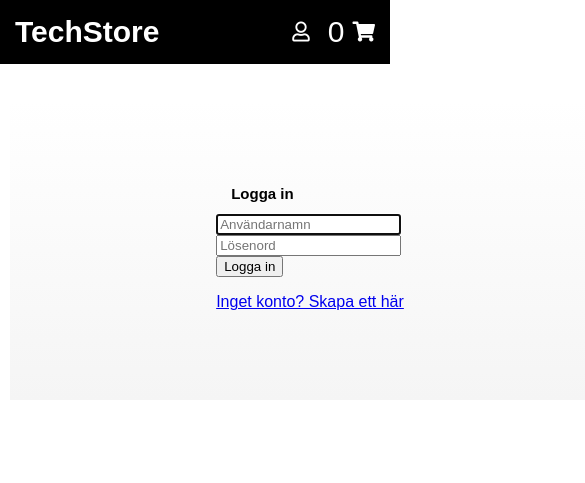
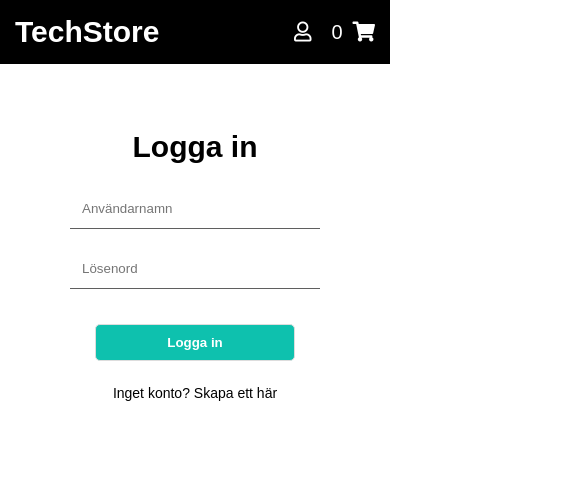
Before and after one commit to totaldekadens/TechStore, a plain HTML site: page mypage.html in a window 390 px wide. Shown: the top 483 px of the page, 585 px wide, since content can reach past the window. Drawn offline with Linux system fonts and the light colour scheme.

Commit message:
Changes CSS on all pages and fixed style for form on my page and the responsiviness

```diff
--- a/css/cart.css
+++ b/css/cart.css
@@ -42,13 +42,18 @@ header {
     justify-content: center;
     align-items: center;
     margin-right: 30px;
-    font-size: 43px;
-    gap: 8px;
+    font-size: 35px;
+    gap: 10px;
 }
 
 .myPage {
     font-size: 30px;
     margin-right: 30px;
+}
+
+#qty {
+    margin-right: 10px;
+    font-size: 40px;
 }
 
 .cart {
@@ -98,7 +103,7 @@ main {
     flex-direction: column;
     justify-content: flex-start;
     align-items: center;
-    margin-top: 10px;
+    margin-top: 5px;
     padding-top: 5px;
     padding-left: 15px;
     padding-right: 15px;
@@ -110,7 +115,7 @@ main {
 }
 
 .containerAddedItem:hover{
-    transform: scale(1.03);
+    transform: scale(1.05);
 }
 
 .imageContainer {
@@ -133,7 +138,7 @@ h2 {
 
 h3 {
     margin: 0px;
-    font-size: 13px;
+    font-size: 14px;
 }
 
 .buttonContainer {
@@ -141,7 +146,7 @@ h3 {
     height: 31px;
     font-size: 14px;
     margin-top: 17px;
-    border-radius: 7px;
+    border-radius: 10px;
     background-color: rgb(228, 80, 81);
     justify-content: center;
     align-items: center;
@@ -166,20 +171,20 @@ h3 {
 }
 
 .totalPrice {
-    margin-top: 30px;
-    font-size: 18px;
+    margin-top: 20px;
+    font-size: 16px;
 }
 
 .buttonCompletePurchase {
-    width:190px;
+    width: 200px;
     height: 40px;
     background-color: #5391fe;
     justify-content: center;
     align-items: center;
-    border-radius: 7px;
+    border-radius: 10px;
     display: flex;
     font-size: 16px;
-    margin-top: 35px;
+    margin-top: 25px;
     color: white;
 }
 
@@ -207,7 +212,7 @@ h3 {
 }
 
 
-@media screen and (max-width: 700px) {
+@media screen and (max-width: 600px) {
     .title {
         font-size: 20px;
     }
@@ -216,98 +221,24 @@ h3 {
         font-size: 25px;
     }
 
-.cartAndQty {
-    font-size: 37px;
-    gap: 8px;
+    .qty {
+        font-size: 35px;
     }
 
     .cart {
         font-size: 25px;
     }
-
-.containerAddedItem {
-    height: 185px;
-    padding-left: 10px;
-    padding-right: 10px;
     }
 
-.imageContainer {
-    width: 60px;
-    margin-bottom: 3px;
-}
-
-h2 {
-    font-size: 18px;
-}
-
-h3 {
-    font-size: 10px;
-}
-
-.totalPrice {
-   font-size: 15px;
-   margin-top: 20px;
-}
-
-.buttonContainer {
-    width: 60px;
-    height: 20px;
-    margin-top: 8px;
-    font-size: 8px;
-    border-radius: 5px;
-
-}
-
-.trashIcon {
-    margin-right: 5px;
-    font-size: 7px;
-}
-
-h4 {
-    font-size: 10px;
-}
-
-.titleContainer {
-    margin-top: 90px;
-}
-
-.cartTitle {
-    font-size: 35px;
-}
-
-.cartIcon {
-    font-size: 30px;
-}
-
-.buttonCompletePurchase {
-    margin-top: 27px;
-    width: 170px;
-    height: 40px;
-}
-
-
-.divComplete {
-    margin-right: 10px;
-}
-
-}
-
-@media screen and (max-width: 480px) {
+    @media screen and (max-width: 520px) {
 
     .cartAndQty {
         margin-right: 15px;
-    font-size: 30px;
-    gap: 8px;
     }
 
     .title {
         font-size: 15px;
         margin-left: 15px;
-}
-
-.title h1 {
-    margin-top: 15px;
-    margin-bottom: 15px;
     }
 
     .myPage {
@@ -323,49 +254,53 @@ h4 {
         font-size: 20px;
     }
 
-.titleContainer {
-    margin-top: 70px;
-    margin-bottom: 10px;
+    .logOut {
+        font-size: 11px;
+        margin-right: 0px;
+    }
     }
 
-.cartTitle {
-    font-size: 20px;
+    @media screen and (max-width: 480px) {
+
+    .cartAndQty {
+        margin-right: 15px;
     }
 
-.cartIcon {
-    font-size: 20px;
+    .title {
+        font-size: 15px;
+        margin-left: 15px;
     }
 
 
-.buttonCompletePurchase {
-    width:170px;
-    height: 40px;
-    font-size: 15px;
-    margin-top: 35px;
+    .myPage {
+        font-size: 20px;
+        margin-right: 10px;
     }
 
-.divComplete {
-    font-size: 18px;
+    .qty {
+        font-size: 30px;
+    }
+
+    .cart {
+        font-size: 20px;
     }
 
     .logOut {
         font-size: 11px;
         margin-right: 0px;
     }
-
     }
 
     @media screen and (max-width: 320px) {
 
     .cartAndQty {
         margin-right: 10px;
-    font-size: 25px;
-    gap: 5px;
     }
 
     .title {
         font-size: 13px;
         margin-left: 10px;
+
     }
 
     .myPage {
@@ -385,5 +320,4 @@ h4 {
     .logOut {
         font-size: 10px;
     }
-
     }
--- a/css/mypage.css
+++ b/css/mypage.css
@@ -43,13 +43,18 @@ header {
     justify-content: center;
     align-items: center;
     margin-right: 30px;
-    font-size: 43px;
-    gap: 8px;
+    font-size: 35px;
+    gap: 10px;
 }
 
 .myPage {
     font-size: 30px;
     margin-right: 30px;
+}
+
+#qty {
+    margin-right: 0px;
+    font-size: 40px;
 }
 
 .cart {
@@ -58,7 +63,6 @@ header {
 
 main {
     margin-top: 0px;
-    margin-bottom: 50px;
     display: flex;
     flex-direction: column;
     justify-content: center;
@@ -67,17 +71,8 @@ main {
     padding-bottom: 30px;
     padding-left: 10px;
     padding-right: 10px;
-}
 
-.container {
-    display: flex;
-    flex-direction: column;
-    align-items: center;
-    justify-content: center;
-    margin-top: 100px;
-    background-image: linear-gradient(white, whitesmoke);
-    width: 600px;
-    height: 300px;
+    background-color: rgb(226, 226, 226);
 }
 
 .hidden {
@@ -94,9 +89,122 @@ main {
     margin-top: 100px;
 }
 
+.container {
+    display: flex;
+    justify-content: center;
+    align-items: center;
+    text-align: center;
+    height: 100vh;
+    margin-top: 40px
+}
+
+.h1 {
+    font-size: 30px;
+}
 
 
-@media screen and (max-width: 700px) {
+.form {
+    width: 400px;
+    height: 400px;
+    border-radius: 7px;
+    background-color: white;
+    margin: 10px;
+    padding-top: 35px;
+    padding-left: 50px;
+    padding-right: 50px;
+    text-align: center;
+}
+
+input {
+    display: flex;
+    justify-content: center;
+    align-items: center;
+    width: 100%;
+    margin-top: 15px;
+    margin-bottom: 20px;
+    padding: 12px;
+    border: none;
+    border-bottom: 1.5px solid rgb(95, 95, 95);
+    transition: 0.2s border-color 0.2s;
+    outline: none;
+}
+   /* box-sizing: border-box;
+    border-radius: 5px;
+    outline: none;
+    border: 1px solid #dddddd;
+    background:#eeeeee;
+    transition: 0.2s border-color 0.2s;
+}
+
+input:focus {
+    border-color: grey;
+    background: white;
+}
+*/
+
+.button {
+    width: 80%;
+    margin-top: 15px;
+    padding: 10px;
+    box-sizing: border-box;
+    border-radius: 5px;
+    outline: none;
+    border: 1px solid #dddddd;
+    outline: none;
+    background: rgb(14, 193, 174);
+    transition: 0.2s border-color 0.2s;
+    cursor:pointer;
+
+    color: white;
+    font-weight: bold;
+}
+
+.buttonCA {
+    width: 80%;
+    margin-top: 15px;
+    padding: 10px;
+    box-sizing: border-box;
+    border-radius: 5px;
+    outline: none;
+    border: 1px solid #dddddd;
+    outline: none;
+    background: rgb(14, 193, 174);
+    transition: 0.2s border-color 0.2s;
+    cursor:pointer;
+
+    color: white;
+    font-weight: bold;
+}
+
+.buttonCA:hover {
+    background-color: rgb(41, 146, 136);
+}
+
+.button:hover {
+    background-color: rgb(41, 146, 136);
+}
+
+.noAccountLink {
+    color: black;
+    cursor:pointer;
+}
+
+.noAccountLink:hover {
+    color: blue;
+}
+
+a:link {
+    text-decoration: none;
+  }
+
+
+.formText {
+    font-size: 14px;
+    padding-top: 10px;
+}
+
+
+@media screen and (max-width: 600px) {
     .title {
         font-size: 20px;
     }
@@ -105,24 +213,34 @@ main {
         font-size: 25px;
     }
 
-.cartAndQty {
-    font-size: 37px;
-    gap: 8px;
+    #qty {
+        font-size: 35px;
     }
 
     .cart {
         font-size: 25px;
+
+    }
+    .form {
+        margin-top: 30px;
+        width: 100%;
+        height: 100%;
     }
 
-
+    .container {
+        width: 100%;
+        height: 100%;
     }
 
-@media screen and (max-width: 480px) {
+    main {
+        background-color: white;
+    }
+}
+
+    @media screen and (max-width: 520px) {
 
     .cartAndQty {
         margin-right: 15px;
-    font-size: 30px;
-    gap: 8px;
     }
 
     .title {
@@ -130,18 +248,13 @@ main {
         margin-left: 15px;
     }
 
-.title h1 {
-    margin-top: 15px;
-    margin-bottom: 15px;
-}
-
     .myPage {
         font-size: 20px;
         margin-right: 10px;
     }
 
-.qty {
-    font-size: 30px;
+    #qty {
+        font-size: 20px;
     }
 
     .cart {
@@ -153,14 +266,40 @@ main {
         margin-right: 0px;
 }
 
+    @media screen and (max-width: 480px) {
+
+    .cartAndQty {
+        margin-right: 15px;
+    }
+
+    .title {
+        font-size: 15px;
+        margin-left: 15px;
+    }
+
+    .myPage {
+        font-size: 20px;
+        margin-right: 10px;
+    }
+
+    #qty {
+        font-size: 20px;
+    }
+
+    .cart {
+        font-size: 20px;
+    }
+
+    .logOut {
+        font-size: 11px;
+        margin-right: 0px;
+    }
 }
 
     @media screen and (max-width: 320px) {
 
     .cartAndQty {
         margin-right: 10px;
-    font-size: 25px;
-    gap: 5px;
     }
 
     .title {
@@ -174,16 +313,15 @@ main {
         margin-right: 10px;
     }
 
-.qty {
-    font-size: 28px;
+    #qty {
+        font-size: 18px;
     }
 
     .cart {
-    font-size: 18px;
+        font-size: 20px;
     }
 
     .logOut {
         font-size: 10px;
     }
-
 }
--- a/css/style.css
+++ b/css/style.css
@@ -27,6 +27,7 @@ header {
 .title {
     margin-left: 30px;
     font-size: 20px;
+    padding: 0px
 }
 
 .title a {
@@ -50,7 +51,7 @@ header {
     margin-right: 30px;
 }
 
-.qty {
+#qty {
     margin-right: 10px;
     font-size: 40px;
 }
@@ -86,6 +87,10 @@ main {
     width: 150px;
 }
 
+.productImg:hover{
+    transform: scale(1.05);
+}
+
 h1 {
  margin-bottom: 0px;
 }
@@ -103,6 +108,7 @@ h2,h3 {
     width: 250px;
     height: 40px;
     margin-bottom: 80px;
+    margin-top: 5px;
 
     background-color: #5391fe;
     border: none;
@@ -150,14 +156,42 @@ h2,h3 {
 
 @media screen and (max-width: 520px) {
 
-h1,h2 {
+    .cartAndQty {
+        margin-right: 15px;
+    }
+
+    .title {
+        font-size: 15px;
+        margin-left: 15px;
+    }
+
+
+    .myPage {
+        font-size: 20px;
+        margin-right: 10px;
+    }
+
+    .qty {
+        font-size: 30px;
+    }
+
+    .cart {
+        font-size: 20px;
+    }
+
+    .logOut {
+        font-size: 11px;
+        margin-right: 00px;
+    }
+
+h2 {
     padding-left: 15px;
     padding-right: 15px;
 }
 
 h2,h3 {
     font-size: 12px;
-    margin-top: 0;
+    margin-top: 10;
     text-align: center;
 }
 
--- a/mypage.html
+++ b/mypage.html
@@ -30,7 +30,7 @@
             <!-- Login - Window -->
             <section class="container">
                 <form class="form" id="login">
-                    <h1 class="title">Logga in</h1>
+                    <h1 class="h1">Logga in</h1>
                     <div class="inputGroup">
                         <input id="inputUserName" type="text" placeholder="Användarnamn" name="Användarnamn" autofocus required>
                     </div>
@@ -43,8 +43,9 @@
                     </p>
                 </form>
                 <!-- Create account - Window -->
+
                 <form class="form hidden" id="createAccount">
-                    <h1 class="title">Skapa konto</h1>
+                    <h1 class="h1">Skapa konto</h1>
                     <div class="inputGroup">
                         <input id="user" type="text" placeholder="Användarnamn" name="Användarnamn" autofocus required>
                     </div>
```
Lines whose indentation alone changed are shown as unchanged.
